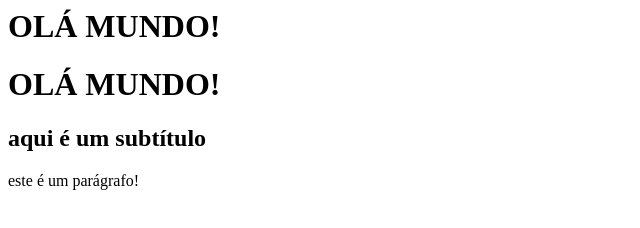
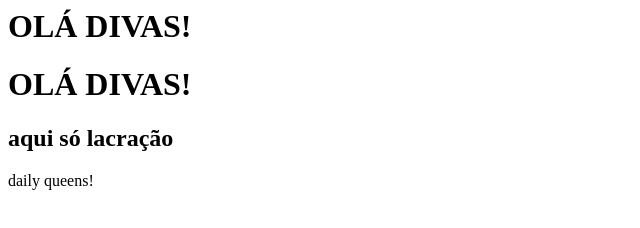
Before and after one commit to gabiirodriguesss/sit, a plain HTML site: page index.html in a window 1280 px wide. Shown: the whole page, without its empty margins (0-640 px from the left). Drawn offline with Linux system fonts and the light colour scheme.

Commit message:
Update index.html
adicionei a tag do google analytics

```diff
--- a/index.html
+++ b/index.html
@@ -2,13 +2,14 @@
 <head>
 
   <!-- Google tag (gtag.js) -->
-<script async src="https://www.googletagmanager.com/gtag/js?id=G-S6DFP2CEEB"></script>
+<script async src="https://www.googletagmanager.com/gtag/js?id=G-6SQQ02H25Y"></script>
 <script>
   window.dataLayer = window.dataLayer || [];
   function gtag(){dataLayer.push(arguments);}
   gtag('js', new Date());
 
-  gtag('config', 'G-S6DFP2CEEB');
+  gtag('config', 'G-6SQQ02H25Y');
+</script>
 </script>
 <!--[if gte mso 9]><xml>
 <mso:CustomDocumentProperties>
@@ -19,7 +20,7 @@
 </xml><![endif]-->
 </head><body>
 <h1>
-OLÁ MUNDO!
+OLÁ DIVAS!
 </h1>
 </body>
 </html>
@@ -32,10 +33,10 @@ OLÁ MUNDO!
 
 <body>
 
-<h1>OLÁ MUNDO!</h1>
-<h2>aqui é um subtítulo</h2>
+<h1>OLÁ DIVAS!</h1>
+<h2>aqui só lacração</h2>
 <p>
-este é um parágrafo!
+daily queens!
 </p>
 
 </body>
```
